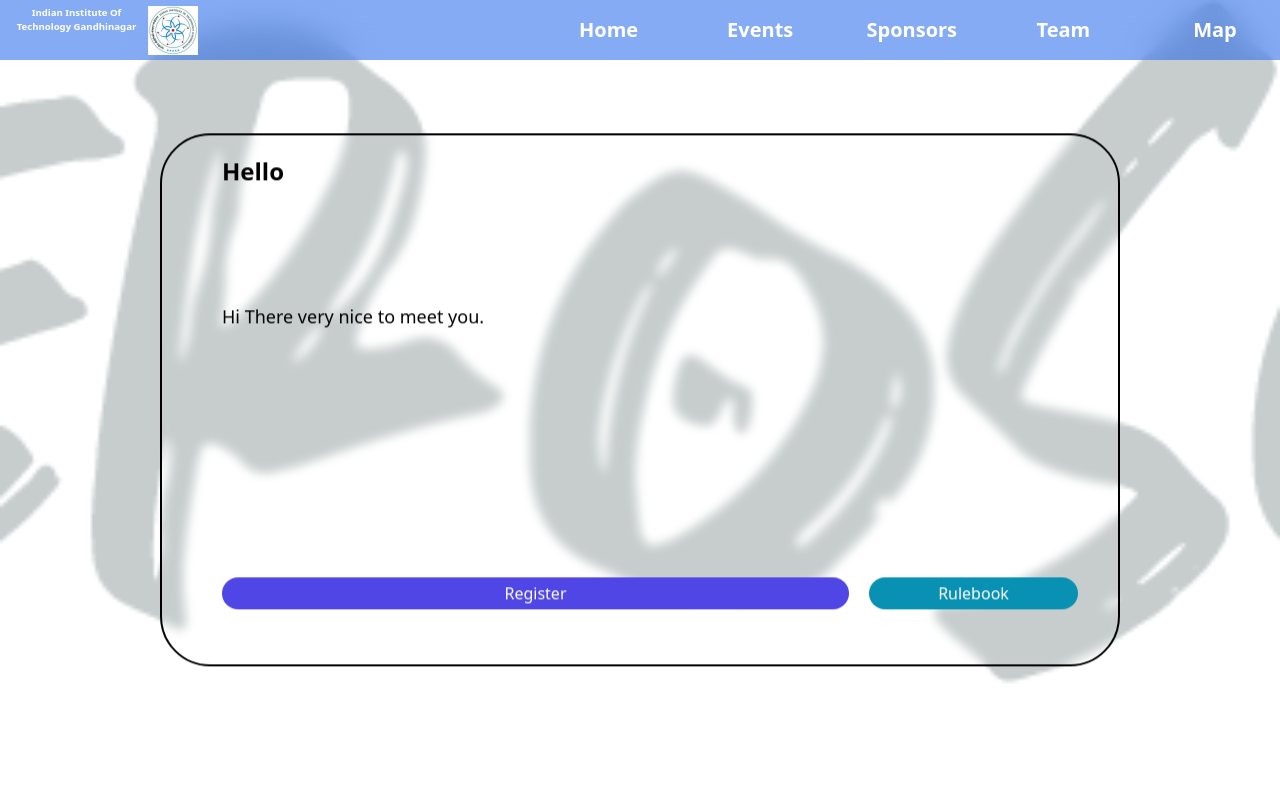
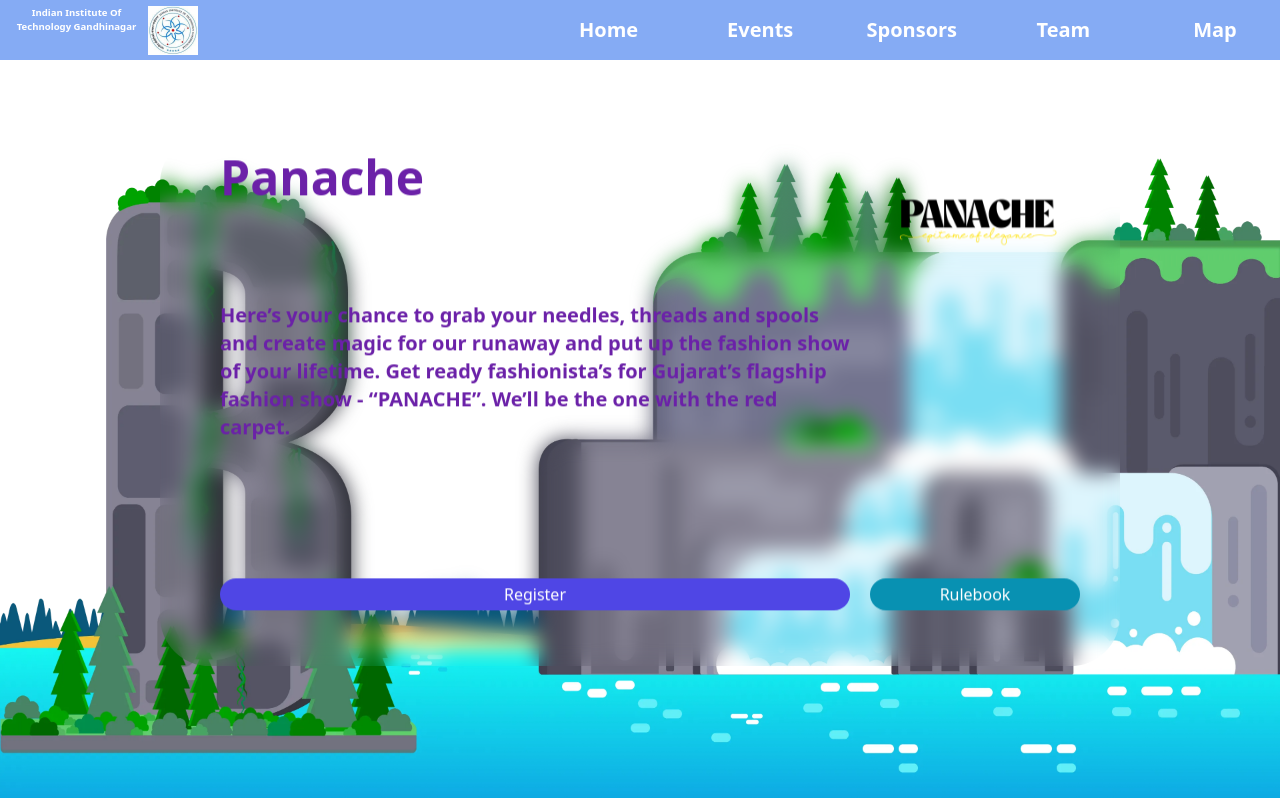
Before and after one commit to PrajasKulkarni/astro, an Astro site: page /Home in a window 1280 px wide. Shown: the top 798 px of the page. Built offline with nearby package versions, Linux system fonts and the light colour scheme; Astro itself is replaced by a stand-in of ours.

Commit message:
Updated Home Page

```diff
--- a/src/content/data/home_data.json
+++ b/src/content/data/home_data.json
@@ -3,7 +3,7 @@
         "Event": "Panache",
         "FrontImg": "/Panache.png",
         "EventDesc": "Here’s your chance to grab your needles, threads and spools and create magic for our runaway and put up the fashion show of your lifetime. Get ready fashionista’s for Gujarat’s flagship fashion show - “PANACHE”. We’ll be the one with the red carpet." ,
-        "BackgroundImg": "/events-bg.webp"
+        "BackgroundImg": "/hero-fg-1.webp"
     },
 
     {
@@ -17,7 +17,7 @@
         "Event": "Antaragnee",
         "FrontImg": "/Antaragnee.png",
         "EventDesc": "Here’s your chance to grab your needles, threads and spools and create magic for our runaway and put up the fashion show of your lifetime. Get ready fashionista’s for Gujarat’s flagship fashion show - “PANACHE”. We’ll be the one with the red carpet." ,
-        "BackgroundImg":"/events-bg.webp"
+        "BackgroundImg":"/hero-fg-1.webp"
     },
 
 
--- a/src/pages/Home.astro
+++ b/src/pages/Home.astro
@@ -5,11 +5,9 @@ import home_data from "../content/data/home_data.json";
 
 <style>
   .setup {
-    background-image: url("/public/Aerosol.png");
-    background-position: center;
-    background-repeat: no-repeat;
-    background-size: cover;
-    background-attachment: scroll;
+    animation: fadeInAnimation ease 3s;
+    animation-iteration-count: 1;
+    animation-fill-mode: forwards;
   }
 
   .content-box {
@@ -18,7 +16,25 @@ import home_data from "../content/data/home_data.json";
     left: 50%;
     transform: translate(-50%, -50%);
     border-radius: 50px;
-    backdrop-filter: blur(5px);
+    backdrop-filter: blur(10px);
+  }
+
+  @keyframes fadeInAnimation {
+    0% {
+      opacity: 0;
+    }
+
+    100% {
+      opacity: 1;
+    }
+  }
+
+  .video{
+    height: 100%;
+    width: 50%;
+    border: 2px solid cyan;
+    border-radius: 50px;
+    outline: none;
   }
 </style>
 
@@ -26,11 +42,18 @@ import home_data from "../content/data/home_data.json";
   {
     home_data.map((data) => (
       <div class="w-screen h-screen setup">
-        <div class="flex border-2 border-black border-solid w-3/4 h-2/3 px-10 pt-5 content-box">
+        <img
+          src={data.BackgroundImg}
+          alt="Events"
+          class="absolute w-full h-full -z-20"
+        />
+        <div class="flex w-3/4 h-2/3 px-10 pt-5 content-box z-20">
           <div class="flex-col w-3/4 h-full mx-5">
-            <div class="text-2xl h-1/4 font-bold">Hello</div>
-            <div class="text-lg font-medium h-1/2 font-normal my-5">
-              Hi There very nice to meet you.
+            <div class="text-5xl h-1/4 font-bold text-purple-800">
+              {data.Event}
+            </div>
+            <div class="text-xl text-purple-800 font-semibold h-1/2 font-normal my-5">
+              {data.EventDesc}
             </div>
             <button
               type="button"
@@ -41,7 +64,9 @@ import home_data from "../content/data/home_data.json";
           </div>
 
           <div class="flex-col w-1/4 h-full">
-            <div class="h-3/4 my-5" />
+            <div class="h-3/4 my-5 scale-105">
+              <img src={data.FrontImg} alt={data.Event} />
+            </div>
             <button
               type="button"
               class="w-full font-medium h-8 bg-cyan-600 text-white rounded-full"
@@ -53,4 +78,18 @@ import home_data from "../content/data/home_data.json";
       </div>
     ))
   }
+
+  <div class=" flex h-screen gap-x-10 w-full bg-blue-950 py-10 px-20">
+    <div class="flex-col">
+      <div class="text-4xl text-white font-bold h-1/4 w-full text-center">So <b><i>Blithchron</i></b> is Here What Are You Waiting For</div>
+      <div class="text-xl text-white font-semibold h-1/2 w-full mb-10 text-left">Calling all thrill-seekers, artists, and social butterflies! Blithchron is back, bigger and brighter than ever! Dive into a weekend of electrifying dance competitions, witness the next fashion icons strut their stuff, and unleash your inner artist at creative events. It's your chance to fuel your competitive spirit, be wowed by stunning performances, and make memories that will last a lifetime. Don't miss out - join the Blithchron fiesta!</div>
+      <button type="button" class="w-full h-12 font-medium bg-indigo-600 text-white rounded-full"><a href="/Events">Register Yourself</a></button>
+    </div>
+    <video class="video" crossorigin="anonymous" autoplay controls muted loop>
+      <source
+        src="https://raw.githubusercontent.com/1KPLJ/blith-assets/main/blith-thowback.mp4"
+        type="video/mp4"
+      />
+    </video>
+  </div>
 </BaseLayout>
```
Also changed, not shown: README.md.
